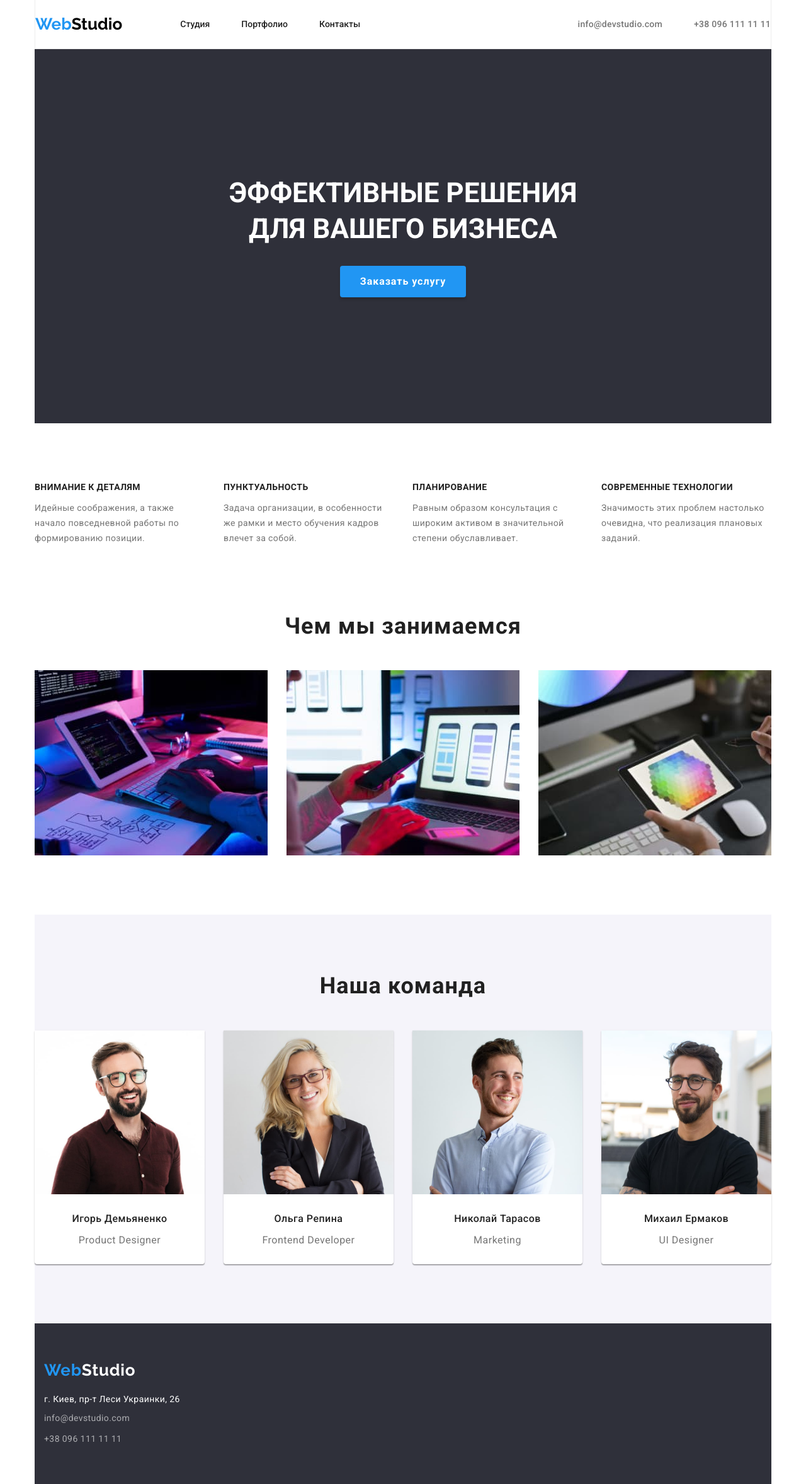
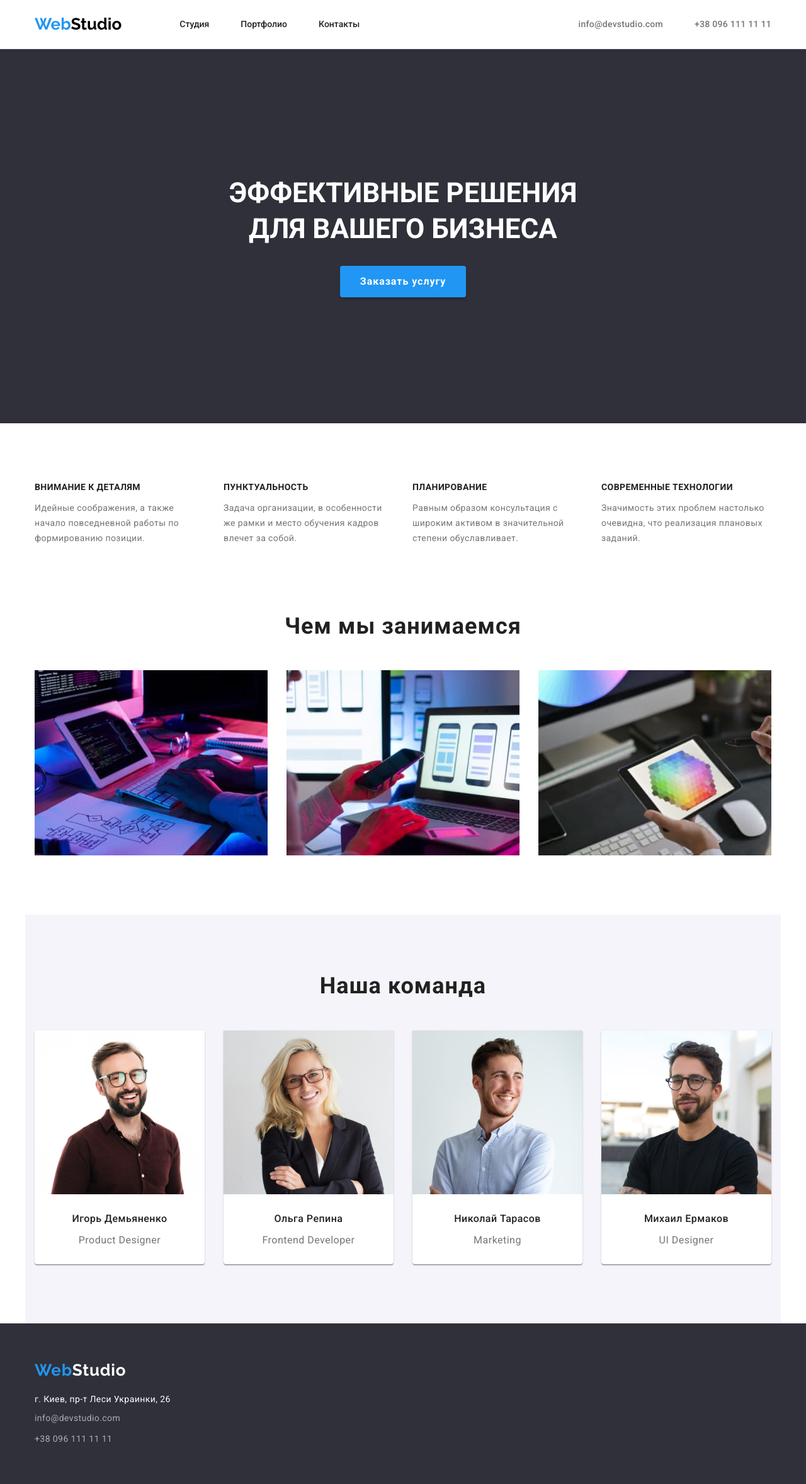
Before and after one commit to ngubskaja/goit-markup-hw-03, a plain HTML site: page index.html in a window 1280 px wide. Shown: the whole page at 63% size. Drawn offline with nearby package versions, Linux system fonts and the light colour scheme.

Commit message:
правки дз 3

```diff
--- a/css/styles.css
+++ b/css/styles.css
@@ -340,8 +340,7 @@ img {
 
 /*-----Main portfolio-----*/
 .header {
-  border: 1px solid #ececec;
-  border-top: none;
+  border-bottom: 1px solid #ececec;
 }
 
 .btn {
--- a/index.html
+++ b/index.html
@@ -14,11 +14,12 @@
     <link rel="stylesheet" href="./css/styles.css">
 </head>
 
-<div class="container">
+<div class="">
 <body class="page">
         <!-- Header section -->
-    <header class="header ">
-        <div class=" header-container">
+
+    <header class="header  ">
+        <div class=" header-container container">
             <a class="logo link" href="/"> <span class="accent-logo">Web</span>Studio</a>
             <nav class="navigation list">
                 <ul class="list">
@@ -39,7 +40,7 @@
         <!-- Button section -->
     <main>
         <section class="btn-section ">
-        <div class="  btn-section-site">
+        <div class="  btn-section-site container">
             <h1 class="slogan">ЭФФЕКТИВНЫЕ РЕШЕНИЯ<br> ДЛЯ ВАШЕГО БИЗНЕСА</h1>
             <button class="modal-btn" type= "button">Заказать услугу</button>
         </div>
@@ -48,7 +49,7 @@
      <!-- List section -->
 
             <section class="section list-section-site ">
-                <div class="  ">
+                <div class=" container ">
                 <ul class="list list-section">
                     <li class="list-title-site" >
                         <h3 class="title">Внимание к деталям</h3>
@@ -84,7 +85,7 @@
 
      <!-- Team section -->
         <section class="team-site">
-            <div class="team  section">
+            <div class="team  section container">
             <h2 class="team-title">Наша команда</h2>
 
             <ul class="list list-names">
@@ -124,7 +125,8 @@
         </section>
     </main>
     <!-- Footer section -->
-    <section class=" footer">
+    <section>
+    <footer class=" footer">
         <div class=" container ">
         <footer class="footer-site">
             <div class="logo-site">
@@ -138,8 +140,9 @@
                 </ul>
             </div>
         </footer>
+        </section>
         </div>
-    </section>
+    </footer>
 </body>
 </div>
 </html>
```
Also changed, not shown: portfolio.html (+8 -10 lines).
